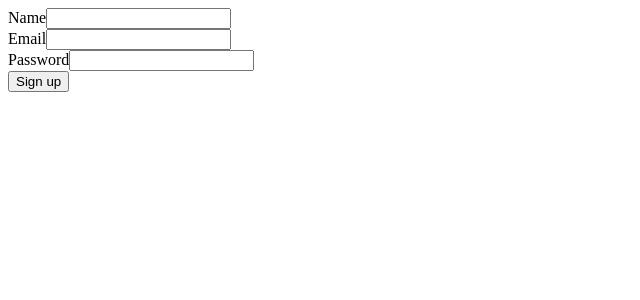
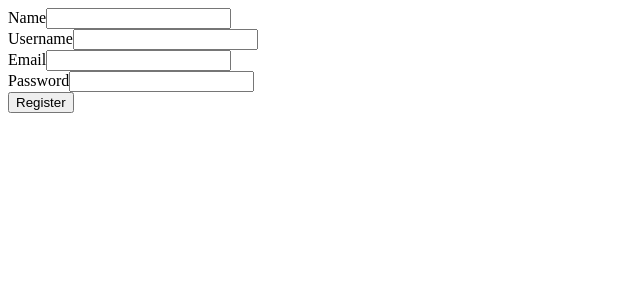
Before and after one commit to heorhiikanir/prisma-boilerplate-nextjs, a Next.js app: page /auth/register in a window 1280 px wide. Shown: the top 300 px of the page, without its empty margins (0-640 px from the left). Built offline with nearby package versions, Linux system fonts and the light colour scheme.

Commit message:
redo register form

```diff
--- a/lib-server/validation.ts
+++ b/lib-server/validation.ts
@@ -1,31 +1,49 @@
 import { z } from 'zod';
 import { isBrowser } from 'utils';
 
-// it has default messages...
+const passwordMin = 3,
+  passwordMax = 20,
+  nameMin = 3,
+  nameMax = 15,
+  usernameMin = 3,
+  usernameMax = 15;
+
 export const userLoginSchema = z.object({
-  email: z.string().nonempty().email(),
-  password: z.string().nonempty().min(3).max(20),
+  email: z.string().email(),
+  password: z.string().min(passwordMin).max(passwordMax),
 });
 
-export const userRegisterSchema = userLoginSchema.extend({
-  name: z.string().nonempty().min(3).max(15),
-  username: z.string().nonempty().min(3).max(15),
+export const userRegisterSchema = z.object({
+  email: z.string().email(),
+  password: z.string().min(passwordMin).max(passwordMax),
+  // +
+  name: z.string().min(nameMin).max(nameMax),
+  username: z.string().min(usernameMin).max(usernameMax),
+  // add confirm password
 });
 
-export const userUpdateSchema = userRegisterSchema
-  .extend({
-    avatar: isBrowser() ? z.instanceof(FileList) : z.any(),
-  })
-  .omit({ email: true })
-  .partial();
+export const userUpdateSchema = z.object({
+  password: z.string().min(passwordMin).max(passwordMax).or(z.literal('')),
+  // +
+  name: z.string().min(nameMin).max(nameMax).or(z.literal('')),
+  username: z.string().min(usernameMin).max(usernameMax).or(z.literal('')),
+  avatar: isBrowser() ? z.instanceof(FileList) : z.any(),
+  // avatar: z.instanceof(File).refine((file) => file.size < 1024 ** 2)...
+});
+
+const titleMin = 6,
+  titleMax = 100,
+  contentMin = 6,
+  contentMax = 1000;
 
 export const postCreateSchema = z.object({
-  title: z.string().nonempty().min(6).max(100),
-  content: z.string().nonempty().min(6).max(1000),
+  title: z.string().min(titleMin).max(titleMax),
+  content: z.string().min(contentMin).max(contentMax),
 });
 
-export const postUpdateSchema = postCreateSchema
-  .extend({
-    published: z.boolean(),
-  })
-  .partial();
+export const postUpdateSchema = z.object({
+  title: z.string().min(titleMin).max(titleMax).or(z.literal('')),
+  content: z.string().min(contentMin).max(contentMax).or(z.literal('')),
+  // +
+  published: z.boolean().optional(),
+});
--- a/pages/auth/register.tsx
+++ b/pages/auth/register.tsx
@@ -1,63 +1,50 @@
+import axios from 'axios';
+import { useForm } from 'react-hook-form';
+import { zodResolver } from '@hookform/resolvers/zod';
+import { userRegisterSchema } from 'lib-server/validation';
 import { Routes } from 'lib-client/constants';
-import { useState } from 'react';
 
 const Register: React.FC = () => {
-  const [name, setName] = useState('');
-  const [email, setEmail] = useState('');
-  const [password, setPassword] = useState('');
+  const { register, handleSubmit, formState } = useForm({
+    resolver: zodResolver(userRegisterSchema),
+  });
+  const { errors } = formState;
 
-  const handleSubmit = async (e: React.SyntheticEvent) => {
-    e.preventDefault();
+  const onSubmit = async ({ name, username, email, password }) => {
     try {
-      const body = {
-        name,
-        email,
-        password,
-      };
-      await fetch(Routes.API.USERS, {
-        method: 'POST',
-        headers: { 'Content-Type': 'application/json' },
-        body: JSON.stringify(body),
-      });
+      await axios.post(Routes.API.USERS, { name, username, email, password });
     } catch (error) {
       console.error(error);
     }
   };
 
   return (
-    <form onSubmit={handleSubmit}>
+    <form onSubmit={handleSubmit(onSubmit)}>
       <div>
         <label htmlFor="name">Name</label>
-        <input
-          type="name"
-          name="name"
-          id="name"
-          value={name}
-          onChange={(e) => setName(e.target.value)}
-        />
+        <input id="name" type="text" {...register('name')} />
+        {errors.name && <p className="has-error">{errors.name.message}</p>}
       </div>
+
       <div>
-        <label htmlFor="name">Email</label>
-        <input
-          type="email"
-          name="email"
-          id="email"
-          value={email}
-          onChange={(e) => setEmail(e.target.value)}
-        />
+        <label htmlFor="username">Username</label>
+        <input id="username" type="text" {...register('username')} />
+        {errors.username && <p className="has-error">{errors.username.message}</p>}
       </div>
+
+      <div>
+        <label htmlFor="email">Email</label>
+        <input id="email" type="email" {...register('email')} />
+        {errors.email && <p className="has-error">{errors.email.message}</p>}
+      </div>
+
       <div>
         <label htmlFor="name">Password</label>
-        <input
-          type="password"
-          name="password"
-          id="password"
-          value={password}
-          onChange={(e) => setPassword(e.target.value)}
-        />
+        <input id="password" type="password" {...register('password')} />
+        {errors.password && <p className="has-error">{errors.password.message}</p>}
       </div>
 
-      <input type="submit" value="Sign up" />
+      <button type="submit">Register</button>
     </form>
   );
 };
--- a/prisma/seed.ts
+++ b/prisma/seed.ts
@@ -6,6 +6,7 @@ const password = hashSync('123', 10);
 
 const userData: Prisma.UserCreateInput[] = [
   {
+    // assign Account to
     name: 'user0 name',
     username: 'user0',
     email: 'user0@email.com',
```
Also changed, not shown: pages/api/auth/[...nextauth].ts (+9 -3 lines), pages/settings.tsx (+5 -2 lines), 2 other files (tests, documents, lock files or other folders).
